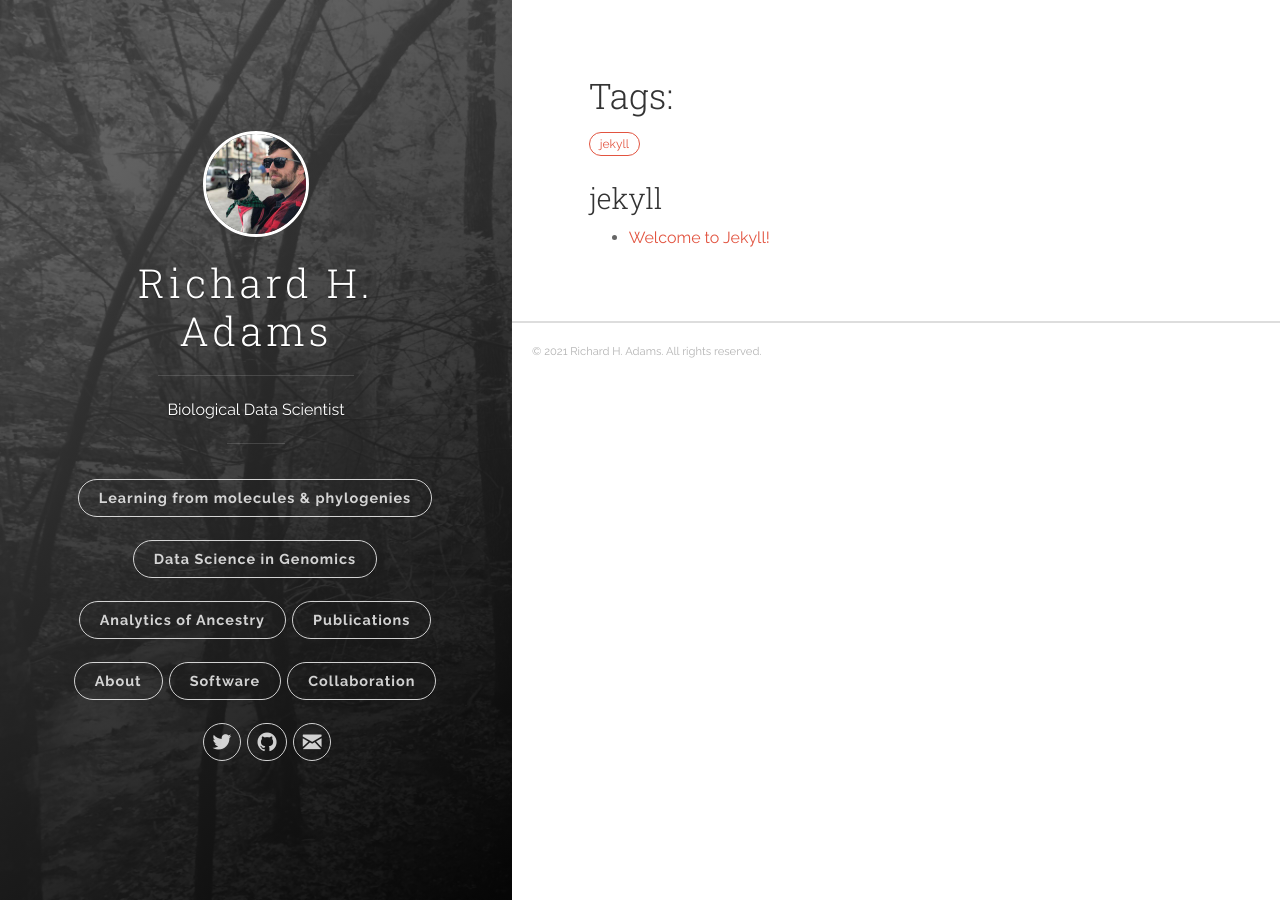
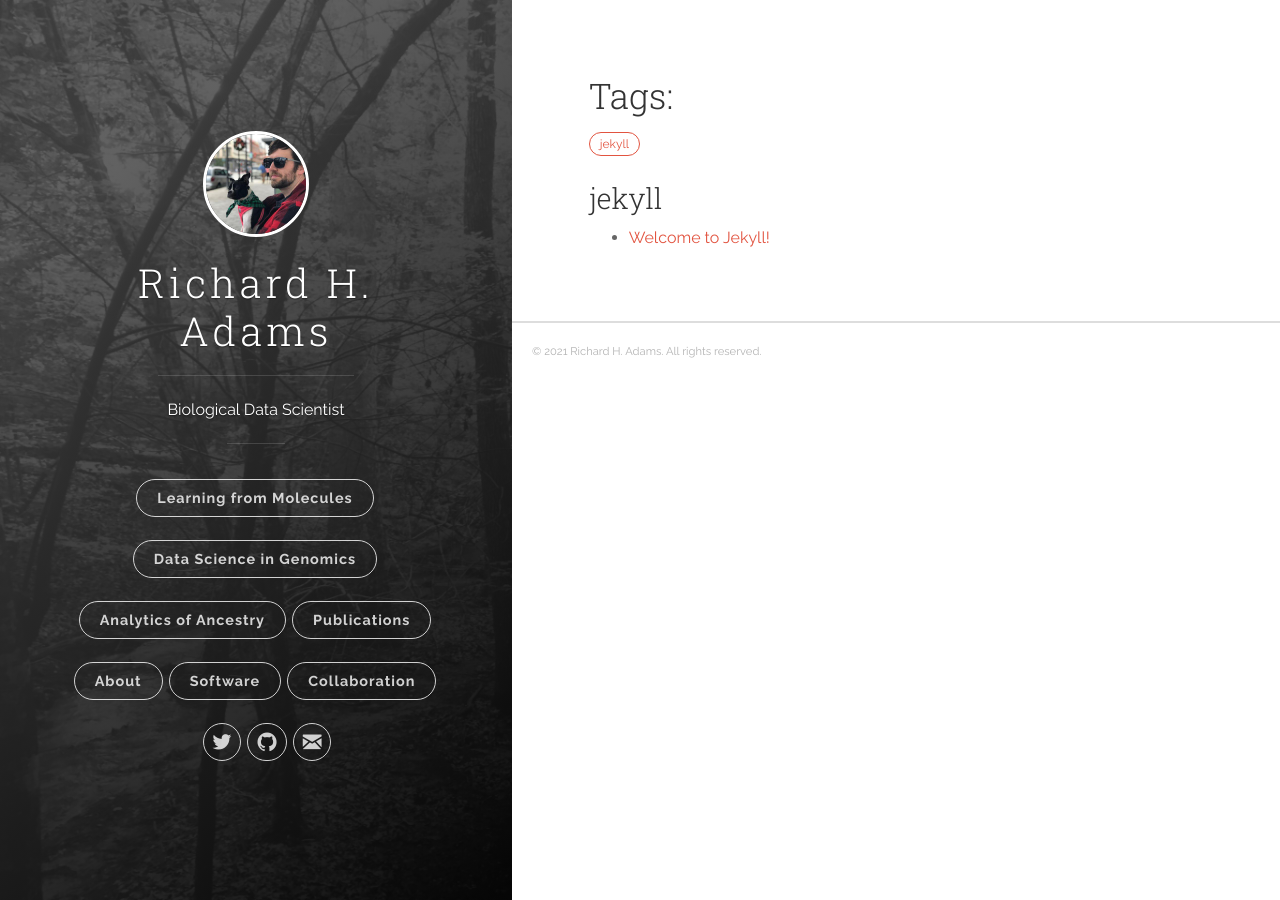
Before and after one commit to rhaTESTrha/Research, a Jekyll site: the page built from tags.md, in a window 1280 px wide. Built offline with Jekyll 4.4.1, drawn with Linux system fonts in a browser that asks for light colours.

Commit message:
Update header.html

```diff
--- a/_includes/header.html
+++ b/_includes/header.html
@@ -20,7 +20,7 @@
 
           <nav class="cover-navigation cover-navigation--primary">
             <ul class="navigation">
-              <li class="navigation__item"><a href="{{ site.baseurl }}{% link _posts/2019-11-08-research1.markdown %}" title="link to {{ site.title }} blog" class="blog-button">Learning from molecules & phylogenies</a></li>
+              <li class="navigation__item"><a href="{{ site.baseurl }}{% link _posts/2019-11-08-research1.markdown %}" title="link to {{ site.title }} blog" class="blog-button">Learning from Molecules</a></li>
             </ul>
           </nav>
 
```
